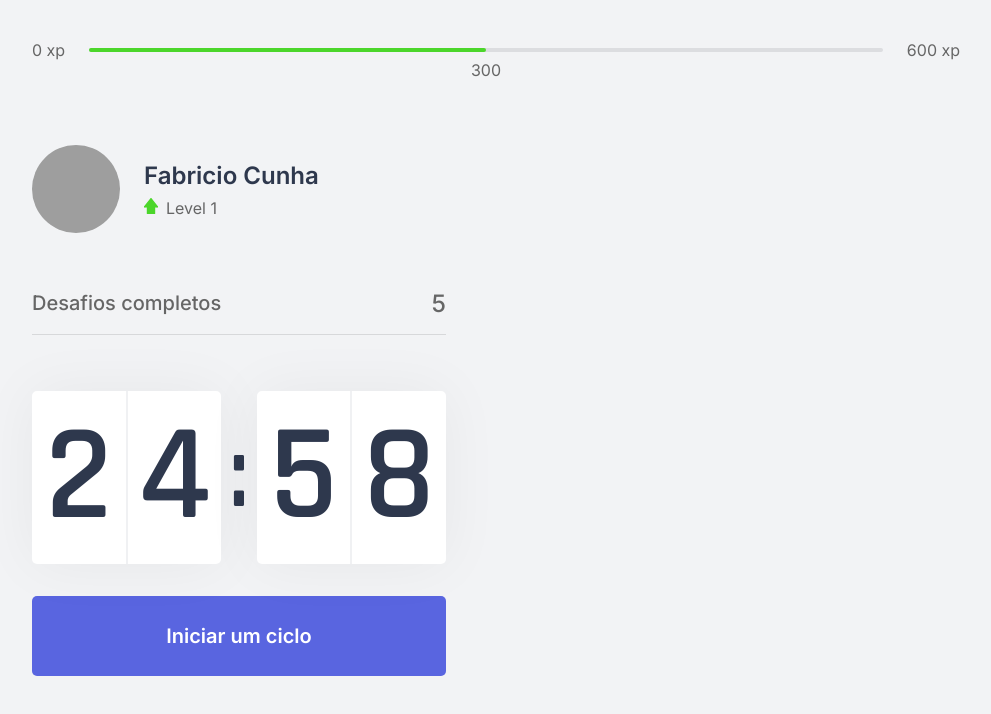
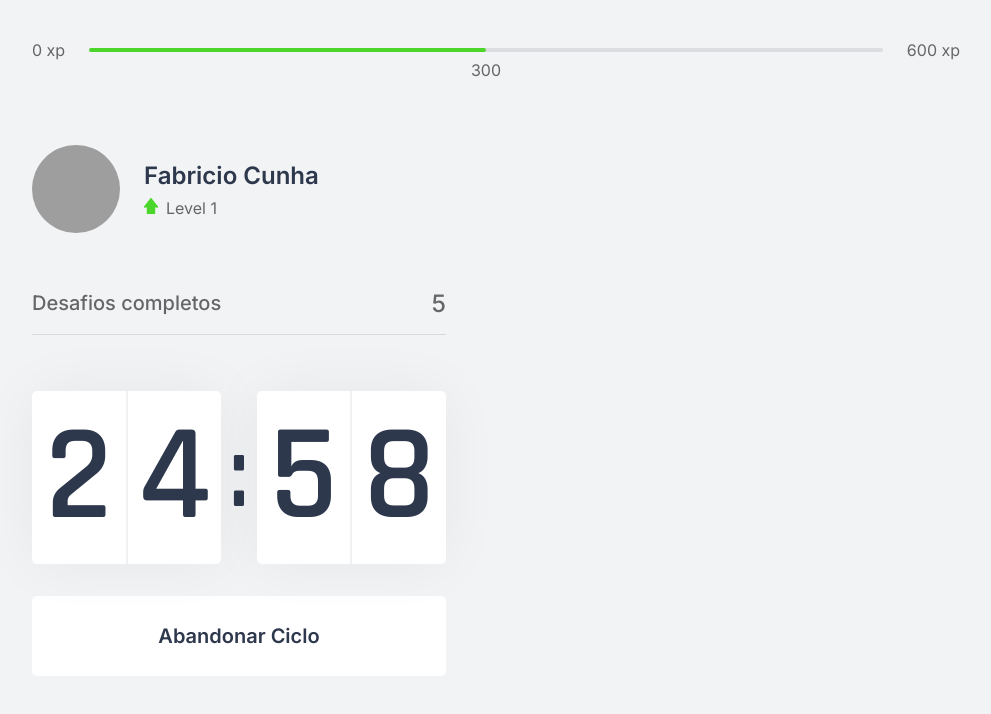
Before and after one commit to fabriciocunhauk/moveit-nextjs, a Next.js app: page / in a window 1280 px wide. Both pictures are taken after a click on the button "Iniciar um ciclo". Shown: the top 714 px of the page, without its empty margins (144-1135 px from the left). Built offline with nearby package versions, Linux system fonts and the light colour scheme; grey boxes are pictures that could not be loaded.

Commit message:
Finished countdoun functionality

```diff
--- a/src/components/Countdown.tsx
+++ b/src/components/Countdown.tsx
@@ -1,9 +1,12 @@
 import { useEffect, useState } from 'react';
 import styles from '../styles/components/Countdown.module.css';
 
+let countdownTimeout: NodeJS.Timeout;
+
 export function Countdown() {
     const [time, setTime] = useState(25 * 60);
-    const [active, setActive] = useState(false);
+    const [isActive, setIsActive] = useState(false);
+    const [hasFinished, setHasFinished] = useState(false);
 
     const minutes = Math.floor(time / 60);
     const seconds = time % 60;
@@ -12,16 +15,25 @@ export function Countdown() {
     const [secondsLeft, secondsRight] = String(seconds).padStart(2, '0').split('');
 
     function startCountdown() {
-        setActive(true);
+        setIsActive(true);
+    }
+
+    function resetCountdown() {
+        clearTimeout(countdownTimeout);
+        setIsActive(false);
+        setTime(25 * 60);
     }
 
     useEffect(() => {
-        if (active && time > 0) {
-            setTimeout(() => {
+        if (isActive && time > 0) {
+            countdownTimeout = setTimeout(() => {
                 setTime(time - 1);
             }, 1000)
+        } else if (isActive && time === 0) {
+            setHasFinished(true);
+            setIsActive(false);
         }
-    }, [active, time])
+    }, [isActive, time])
 
     return (
         <div>
@@ -37,7 +49,31 @@ export function Countdown() {
                 </div>
             </div>
 
-            <button onClick={startCountdown} type="button" className={styles.countdownButton}>Iniciar um ciclo</button>
+            {hasFinished ? (
+                <button
+                    disabled
+                    className={styles.countdownButton}>
+                    Ciclo encerrado
+                </button>
+            ) : (
+                <>
+                    {isActive ? (
+                        <button
+                            onClick={resetCountdown}
+                            type="button"
+                            className={`${styles.countdownButton} ${styles.countdownButtonActive}`}>
+                            Abandonar Ciclo
+                        </button>
+                    ) : (
+                        <button
+                            onClick={startCountdown}
+                            type="button"
+                            className={styles.countdownButton}>
+                            Iniciar um ciclo
+                        </button>
+                    )}
+                </>
+            )}
         </div>
     );
 }
--- a/src/styles/components/Countdown.module.css
+++ b/src/styles/components/Countdown.module.css
@@ -60,6 +60,22 @@
     transition: background-color 0.2s;
 }
 
-.countdownButton:hover {
+.countdownButton:not([disabled]):hover {
     background: var(--blue-dark);
 }
+
+.countdownButtonActive {
+    background: var(--white);
+    color: var(--title);
+}
+
+.countdownButtonActive:not([disabled]):hover {
+    background: var(--red);
+    color: var(--title);
+}
+
+.countdownButton:disabled {
+    background: var(--white);
+    color: var(--text);
+    cursor: not-allowed;
+}
```
